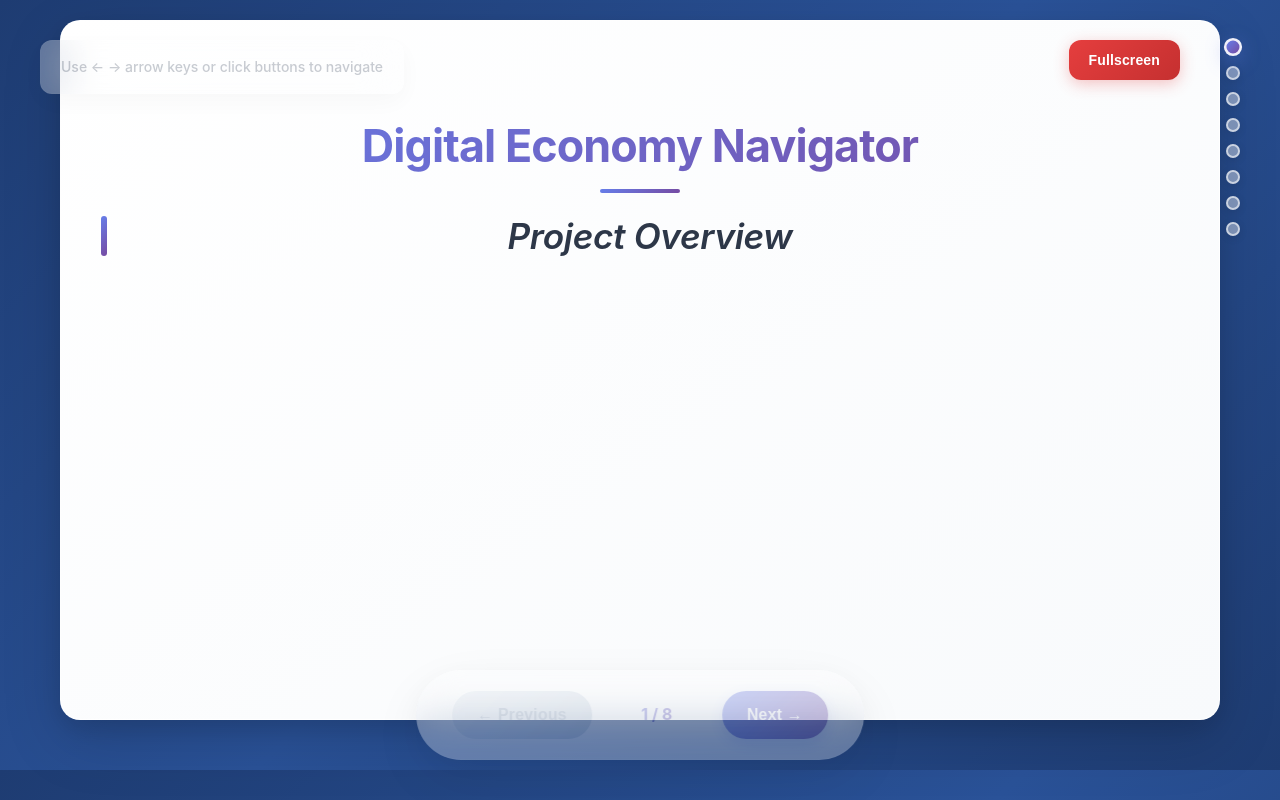
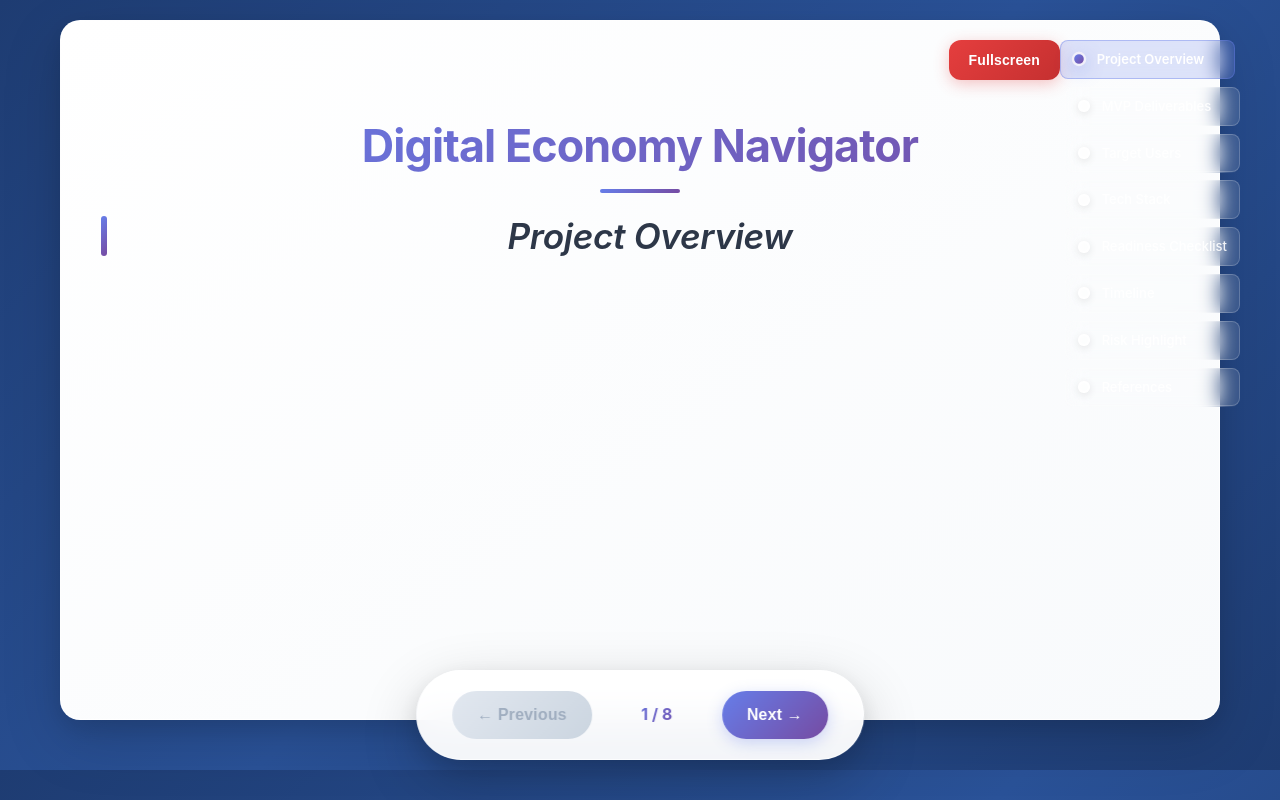
Before and after one commit to digital-economy-solution-navigator/slides-po, a plain HTML site: page project_overview_presentation.html in a window 1280 px wide. Drawn offline with Linux system fonts and the light colour scheme.

Commit message:
refine page indicator

```diff
--- a/presentation-script.js
+++ b/presentation-script.js
@@ -2,16 +2,39 @@ let currentSlide = 0;
 const slides = document.querySelectorAll('.slide');
 const totalSlides = slides.length;
 
+        // Slide titles for indicators
+        const slideTitles = [
+            'Project Overview',
+            'MVP Deliverables',
+            'Target Users',
+            'Tech Stack',
+            'Readiness Checklist',
+            'Timeline',
+            'Risk Highlight',
+            'References'
+        ];
+
         // Initialize presentation
         function initPresentation() {
-    // Create slide indicators
+            // Create slide indicators with titles
             const indicatorsContainer = document.getElementById('slideIndicators');
             for (let i = 0; i < totalSlides; i++) {
+                const indicatorWrapper = document.createElement('div');
+                indicatorWrapper.className = 'indicator-wrapper';
+
                 const indicator = document.createElement('div');
                 indicator.className = 'indicator';
                 if (i === 0) indicator.classList.add('active');
                 indicator.onclick = () => goToSlide(i);
-        indicatorsContainer.appendChild(indicator);
+
+                const title = document.createElement('div');
+                title.className = 'indicator-title';
+                title.textContent = slideTitles[i];
+                title.onclick = () => goToSlide(i);
+
+                indicatorWrapper.appendChild(indicator);
+                indicatorWrapper.appendChild(title);
+                indicatorsContainer.appendChild(indicatorWrapper);
             }
 
             updateSlideDisplay();
@@ -30,8 +53,12 @@ function updateSlideDisplay() {
 
             // Update indicators
             const indicators = document.querySelectorAll('.indicator');
+            const indicatorWrappers = document.querySelectorAll('.indicator-wrapper');
             indicators.forEach((indicator, index) => {
                 indicator.classList.toggle('active', index === currentSlide);
+            });
+            indicatorWrappers.forEach((wrapper, index) => {
+                wrapper.classList.toggle('active', index === currentSlide);
             });
 
     // Update navigation buttons
--- a/presentation-styles.css
+++ b/presentation-styles.css
@@ -356,32 +356,66 @@ body {
     right: 40px;
     display: flex;
     flex-direction: column;
+    gap: 8px;
+    z-index: 1000;
+    max-width: 200px;
+}
+
+.indicator-wrapper {
+    display: flex;
+    align-items: center;
     gap: 12px;
-    z-index: 1000;
+    padding: 8px 12px;
+    border-radius: 8px;
+    cursor: pointer;
+    transition: all 0.3s ease;
+    background: rgba(255,255,255,0.1);
+    backdrop-filter: blur(10px);
+    border: 1px solid rgba(255,255,255,0.2);
+}
+
+.indicator-wrapper:hover {
+    background: rgba(255,255,255,0.2);
+    transform: translateX(-5px);
+}
+
+.indicator-wrapper.active {
+    background: rgba(102, 126, 234, 0.2);
+    border-color: rgba(102, 126, 234, 0.4);
+    transform: translateX(-5px);
 }
 
 .indicator {
-    width: 14px;
-    height: 14px;
+    width: 12px;
+    height: 12px;
     border-radius: 50%;
-    background: rgba(255,255,255,0.4);
-    cursor: pointer;
+    background: rgba(255,255,255,0.6);
     transition: all 0.3s ease;
-    border: 2px solid rgba(255,255,255,0.6);
+    border: 2px solid rgba(255,255,255,0.8);
     box-shadow: 0 2px 8px rgba(0,0,0,0.1);
+    flex-shrink: 0;
 }
 
 .indicator.active {
     background: linear-gradient(135deg, #667eea 0%, #764ba2 100%);
-    transform: scale(1.3);
+    transform: scale(1.2);
     border-color: rgba(255,255,255,0.9);
     box-shadow: 0 4px 15px rgba(102, 126, 234, 0.4);
 }
 
-.indicator:hover {
-    background: linear-gradient(135deg, #5a67d8 0%, #6b46c1 100%);
-    transform: scale(1.1);
-    border-color: rgba(255,255,255,0.8);
+.indicator-title {
+    color: rgba(255,255,255,0.9);
+    font-size: 13px;
+    font-weight: 500;
+    white-space: nowrap;
+    overflow: hidden;
+    text-overflow: ellipsis;
+    transition: all 0.3s ease;
+}
+
+.indicator-wrapper.active .indicator-title {
+    color: white;
+    font-weight: 600;
 }
 
 /* Keyboard instructions */
@@ -431,7 +465,7 @@ body {
 .fullscreen-btn {
     position: fixed;
     top: 40px;
-    right: 100px;
+    right: 220px;
     background: linear-gradient(135deg, #e53e3e 0%, #c53030 100%);
     color: white;
     border: none;
--- a/project_overview_presentation.html
+++ b/project_overview_presentation.html
@@ -8,10 +8,6 @@
 </head>
 <body>
     <div class="presentation-container" id="presentation">
-        <!-- Keyboard Instructions -->
-        <div class="keyboard-hint">
-            Use ← → arrow keys or click buttons to navigate
-        </div>
 
         <!-- Fullscreen Button -->
         <button class="fullscreen-btn" onclick="toggleFullscreen()">Fullscreen</button>
```
Lines whose indentation alone changed are shown as unchanged.
